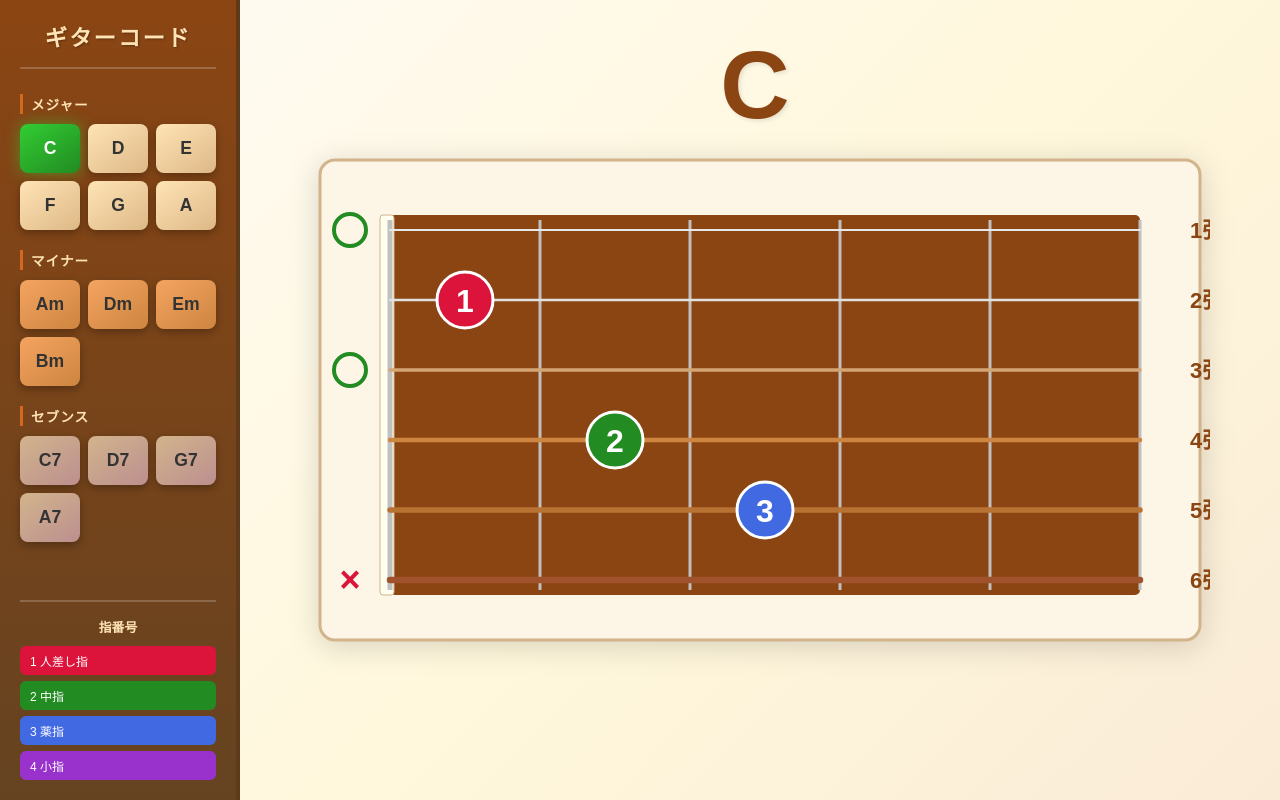
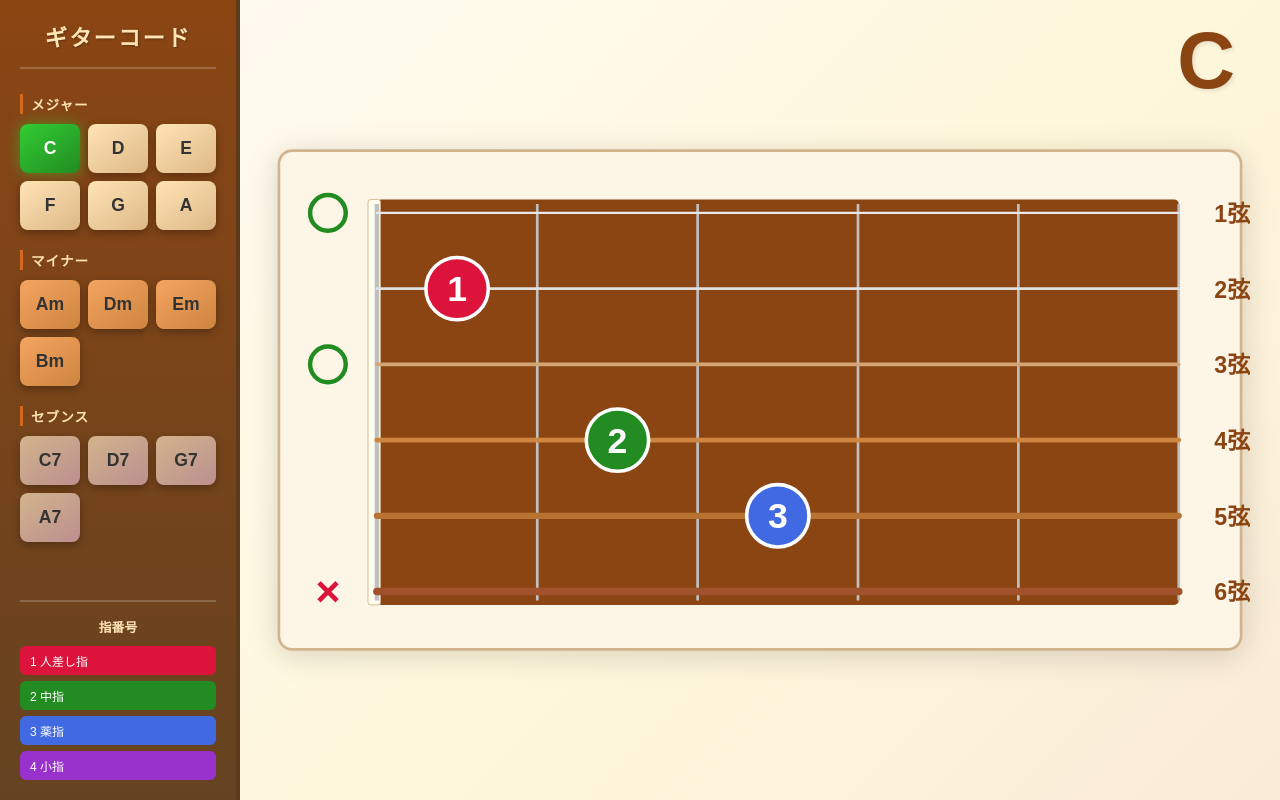
Before and after one commit to Toshiki-Yasuda/guitar-chord, a plain HTML site: page index.html in a window 1280 px wide. Drawn offline with Linux system fonts and the light colour scheme.

Commit message:
style: ダイアグラムを拡大、コード名を右上に移動
- ダイアグラムサイズを拡大（900→1100, 500→580）
- フレット間隔・弦間隔を広げて見やすく
- 指の丸と番号を大きく（r=28→35, font=32→40）
- ミュート・開放弦マークを大きく
- コード名を右上に配置して重なりを解消

Co-Authored-By: Claude Opus 4.5 <noreply@anthropic.com>

```diff
--- a/app.js
+++ b/app.js
@@ -5,12 +5,12 @@ const chordDiagram = document.getElementById('chord-diagram');
 const chordNameDisplay = document.getElementById('chord-name');
 const chordButtons = document.querySelectorAll('.chord-btn');
 
-// 横向きダイアグラムの定数（大きく）
-const DIAGRAM_WIDTH = 900;
-const DIAGRAM_HEIGHT = 500;
-const FRET_SPACING = 150;  // フレット間隔（横方向）
-const STRING_SPACING = 70; // 弦間隔（縦方向）
-const START_X = 80;        // 左端からの開始位置
+// 横向きダイアグラムの定数（もっと大きく！）
+const DIAGRAM_WIDTH = 1100;
+const DIAGRAM_HEIGHT = 580;
+const FRET_SPACING = 180;  // フレット間隔（横方向）
+const STRING_SPACING = 85; // 弦間隔（縦方向）
+const START_X = 120;       // 左端からの開始位置（広めに）
 const START_Y = 80;        // 上端からの開始位置
 const NUM_FRETS = 5;
 const NUM_STRINGS = 6;
@@ -35,7 +35,7 @@ const STRING_COLORS = [
 ];
 
 // 弦の太さ（1弦が細く、6弦が太い）- 反転後
-const STRING_WIDTHS = [2, 2.5, 3.5, 4.5, 5.5, 6.5];
+const STRING_WIDTHS = [2.5, 3, 4, 5.5, 7, 8.5];
 
 // コードダイアグラムをSVGで描画（横向き・アコースティック版）
 function drawChordDiagram(chord) {
@@ -132,22 +132,22 @@ function drawChordDiagram(chord) {
         const toY = START_Y + (barre.fromString - 1) * STRING_SPACING;
 
         const barreRect = document.createElementNS('http://www.w3.org/2000/svg', 'rect');
-        barreRect.setAttribute('x', barreX - 18);
-        barreRect.setAttribute('y', Math.min(fromY, toY) - 18);
-        barreRect.setAttribute('width', 36);
-        barreRect.setAttribute('height', Math.abs(toY - fromY) + 36);
-        barreRect.setAttribute('rx', '18');
+        barreRect.setAttribute('x', barreX - 22);
+        barreRect.setAttribute('y', Math.min(fromY, toY) - 22);
+        barreRect.setAttribute('width', 44);
+        barreRect.setAttribute('height', Math.abs(toY - fromY) + 44);
+        barreRect.setAttribute('rx', '22');
         barreRect.setAttribute('fill', FINGER_COLORS[1]);
         barreRect.setAttribute('stroke', '#8B0000');
-        barreRect.setAttribute('stroke-width', '2');
+        barreRect.setAttribute('stroke-width', '3');
         svg.appendChild(barreRect);
 
         // バレーの指番号
         const barreText = document.createElementNS('http://www.w3.org/2000/svg', 'text');
         barreText.setAttribute('x', barreX);
-        barreText.setAttribute('y', (fromY + toY) / 2 + 10);
+        barreText.setAttribute('y', (fromY + toY) / 2 + 12);
         barreText.setAttribute('text-anchor', 'middle');
-        barreText.setAttribute('font-size', '28');
+        barreText.setAttribute('font-size', '36');
         barreText.setAttribute('font-weight', 'bold');
         barreText.setAttribute('fill', 'white');
         barreText.textContent = '1';
@@ -165,10 +165,10 @@ function drawChordDiagram(chord) {
         if (fret === -1) {
             // ミュート（×マーク）- 左側に表示
             const mute = document.createElementNS('http://www.w3.org/2000/svg', 'text');
-            mute.setAttribute('x', START_X - 40);
-            mute.setAttribute('y', y + 12);
+            mute.setAttribute('x', START_X - 55);
+            mute.setAttribute('y', y + 16);
             mute.setAttribute('text-anchor', 'middle');
-            mute.setAttribute('font-size', '36');
+            mute.setAttribute('font-size', '48');
             mute.setAttribute('font-weight', 'bold');
             mute.setAttribute('fill', '#DC143C');
             mute.textContent = '×';
@@ -176,12 +176,12 @@ function drawChordDiagram(chord) {
         } else if (fret === 0) {
             // 開放弦（○マーク）- 左側に表示
             const open = document.createElementNS('http://www.w3.org/2000/svg', 'circle');
-            open.setAttribute('cx', START_X - 40);
+            open.setAttribute('cx', START_X - 55);
             open.setAttribute('cy', y);
-            open.setAttribute('r', '16');
+            open.setAttribute('r', '20');
             open.setAttribute('fill', 'none');
             open.setAttribute('stroke', '#228B22');
-            open.setAttribute('stroke-width', '4');
+            open.setAttribute('stroke-width', '5');
             svg.appendChild(open);
         } else {
             // フレットを押さえる位置
@@ -192,22 +192,22 @@ function drawChordDiagram(chord) {
 
             const x = START_X + (fret - data.startFret + 0.5) * FRET_SPACING;
 
-            // 指の丸（大きく！）
+            // 指の丸（もっと大きく！）
             const fingerCircle = document.createElementNS('http://www.w3.org/2000/svg', 'circle');
             fingerCircle.setAttribute('cx', x);
             fingerCircle.setAttribute('cy', y);
-            fingerCircle.setAttribute('r', '28');
+            fingerCircle.setAttribute('r', '35');
             fingerCircle.setAttribute('fill', FINGER_COLORS[finger] || '#666');
             fingerCircle.setAttribute('stroke', 'white');
-            fingerCircle.setAttribute('stroke-width', '3');
+            fingerCircle.setAttribute('stroke-width', '4');
             svg.appendChild(fingerCircle);
 
-            // 指番号（大きく！）
+            // 指番号（もっと大きく！）
             const fingerText = document.createElementNS('http://www.w3.org/2000/svg', 'text');
             fingerText.setAttribute('x', x);
-            fingerText.setAttribute('y', y + 12);
+            fingerText.setAttribute('y', y + 14);
             fingerText.setAttribute('text-anchor', 'middle');
-            fingerText.setAttribute('font-size', '32');
+            fingerText.setAttribute('font-size', '40');
             fingerText.setAttribute('font-weight', 'bold');
             fingerText.setAttribute('fill', 'white');
             fingerText.textContent = finger;
@@ -219,10 +219,10 @@ function drawChordDiagram(chord) {
     const stringNames = ['1弦', '2弦', '3弦', '4弦', '5弦', '6弦'];
     for (let i = 0; i < NUM_STRINGS; i++) {
         const label = document.createElementNS('http://www.w3.org/2000/svg', 'text');
-        label.setAttribute('x', START_X + NUM_FRETS * FRET_SPACING + 50);
-        label.setAttribute('y', START_Y + i * STRING_SPACING + 8);
+        label.setAttribute('x', START_X + NUM_FRETS * FRET_SPACING + 40);
+        label.setAttribute('y', START_Y + i * STRING_SPACING + 10);
         label.setAttribute('text-anchor', 'start');
-        label.setAttribute('font-size', '22');
+        label.setAttribute('font-size', '26');
         label.setAttribute('font-weight', 'bold');
         label.setAttribute('fill', '#8B4513');
         label.textContent = stringNames[i];
--- a/styles.css
+++ b/styles.css
@@ -166,17 +166,17 @@ body {
 /* コード名 */
 .chord-name-container {
     position: absolute;
-    top: 30px;
-    left: 50%;
-    transform: translateX(-50%);
+    top: 15px;
+    right: 40px;
+    transform: none;
 }
 
 #chord-name {
-    font-size: 6rem;
+    font-size: 5rem;
     font-weight: 900;
     color: #8B4513;
     text-shadow: 2px 2px 4px rgba(0, 0, 0, 0.1);
-    letter-spacing: 10px;
+    letter-spacing: 5px;
 }
 
 /* コードダイアグラム */
```
